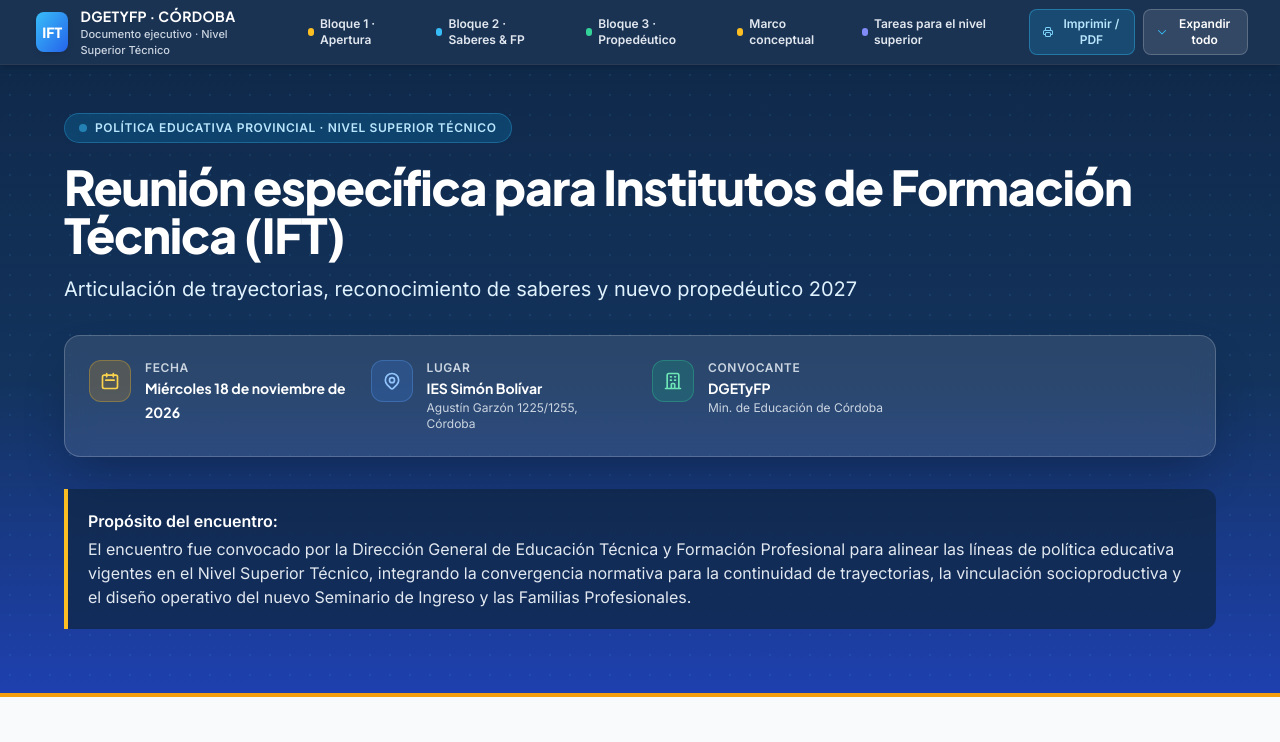
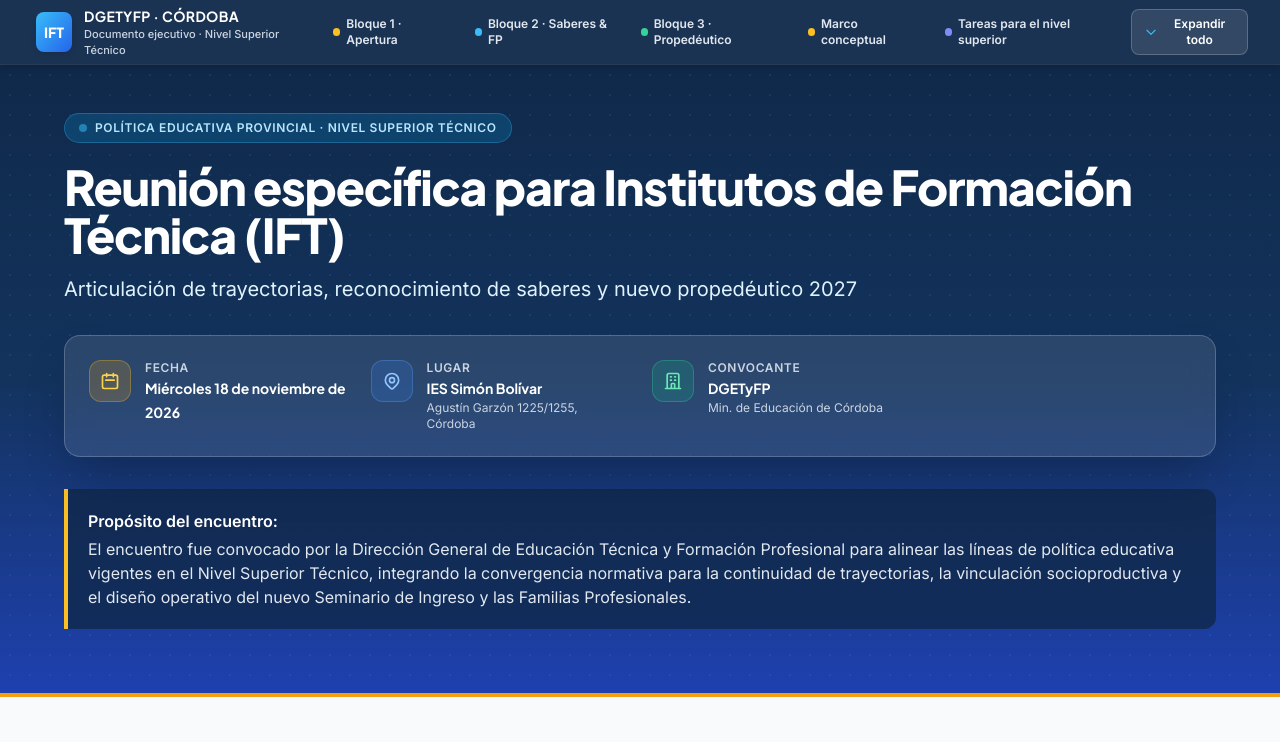
Before and after one commit to morini-prog/ift-reunion-cordoba, a plain HTML site: page index.html in a window 1280 px wide. Shown: the top 742 px of the page. Drawn offline with nearby package versions, Linux system fonts and the light colour scheme.

Commit message:
fix: quitar botón Imprimir/PDF del encabezado

```diff
--- a/index.html
+++ b/index.html
@@ -224,14 +224,6 @@
 
       <!-- Botones de Acción: Imprimir y Expandir Todo -->
       <div class="flex items-center gap-2">
-
-        <!-- Botón Imprimir / PDF -->
-        <button type="button" onclick="generateSimplifiedPDF()" class="inline-flex items-center gap-1.5 px-3 py-1.5 text-xs font-semibold rounded-lg bg-sky-500/20 hover:bg-sky-500/30 text-sky-200 border border-sky-400/40 transition-all hover:scale-[1.02] active:scale-95 focus:outline-none focus-visible:ring-2 focus-visible:ring-sky-400" title="Imprimir o Guardar como PDF" aria-label="Imprimir documento ejecutivo">
-          <svg class="w-4 h-4 text-sky-300" fill="none" stroke="currentColor" viewBox="0 0 24 24" aria-hidden="true">
-            <path stroke-linecap="round" stroke-linejoin="round" stroke-width="2" d="M17 17h2a2 2 0 002-2v-4a2 2 0 00-2-2H5a2 2 0 00-2 2v4a2 2 0 002 2h2m2 4h6a2 2 0 002-2v-4a2 2 0 00-2-2H9a2 2 0 00-2 2v4a2 2 0 002 2zm8-12V5a2 2 0 00-2-2H9a2 2 0 00-2 2v4h10z"></path>
-          </svg>
-          <span class="hidden sm:inline">Imprimir / PDF</span>
-        </button>
 
         <!-- Botón Global de Acordeones -->
         <button id="toggle-all-btn" type="button" onclick="toggleAllAccordions()" class="inline-flex items-center gap-1.5 px-3 py-1.5 text-xs font-semibold rounded-lg bg-white/10 hover:bg-white/20 text-white border border-white/20 transition-all hover:scale-[1.02] active:scale-95 focus:outline-none focus-visible:ring-2 focus-visible:ring-sky-400" aria-label="Expandir o contraer todas las secciones">
```
